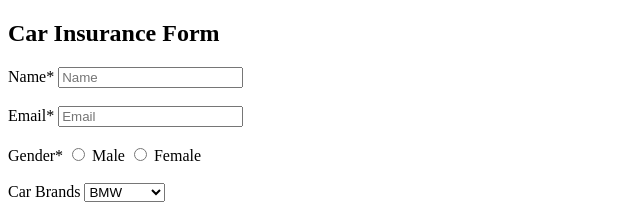
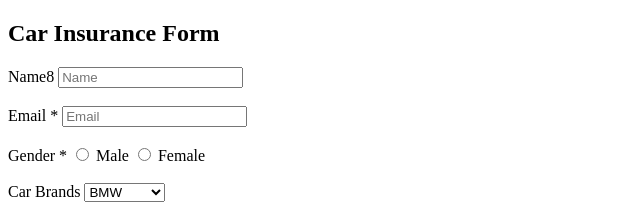
Before and after one commit to acciojob/car-insurance-form-sahunandini, a website: page main.html in a window 1280 px wide. Shown: the top 217 px of the page, 0-640 px from the left. Drawn offline with Linux system fonts and the light colour scheme.

Commit message:
created a submission

```diff
--- a/main.html
+++ b/main.html
@@ -17,15 +17,15 @@
 
 		<form action="#" method="post">
 
-            <label for="name">Name*</label>
+            <label for="name">Name8</label>
             <input type="text" id="name" name="name" required placeholder="Name">
 			<br><br>
 
-            <label for="email">Email*</label>
+            <label for="email">Email *</label>
             <input type="email" id="email" name="email" required placeholder="Email">
 			<br><br>
 
-            <label>Gender*</label>
+            <label for="gender">Gender *</label>
             <input type="radio" id="male" name="gender" value="Male" required>
             <label for="male">Male</label>
             <input type="radio" id="female" name="gender" value="Female" required>
```
